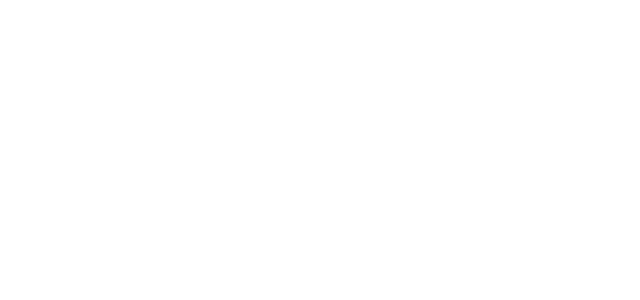
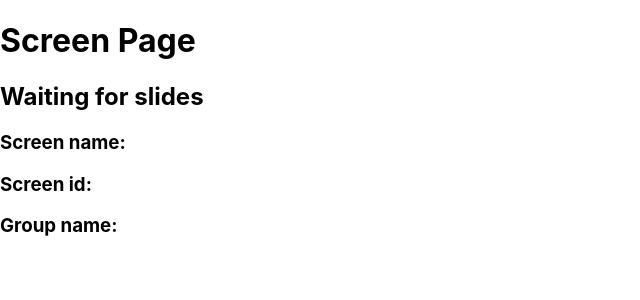
Before and after one commit to TimoBrandt1/open-ict-info-scherm, a React (Create React App) app: page /screen in a window 1280 px wide. Before the commit this address had no page. Shown: the top 300 px of the page, without its empty margins (0-640 px from the left). Built offline with nearby package versions, Linux system fonts and the light colour scheme.

Commit message:
Update App.js

```diff
--- a/src/App.js
+++ b/src/App.js
@@ -10,10 +10,14 @@ function App() {
   return (
     <BrowserRouter>
       <Routes>
-        <Route path="/" element={<Layout />}>
+        <Route path="/" element={<Layout />} >
           <Route index element={<Dashboard />} />
+        </Route>
+
+        <Route path="screen" element={<Layout />} >
           <Route index element={<Screen />} />
         </Route>
+        <Route path="*" element={<h1>404: Not Found</h1>} />
       </Routes>
     </BrowserRouter>
   );
```
